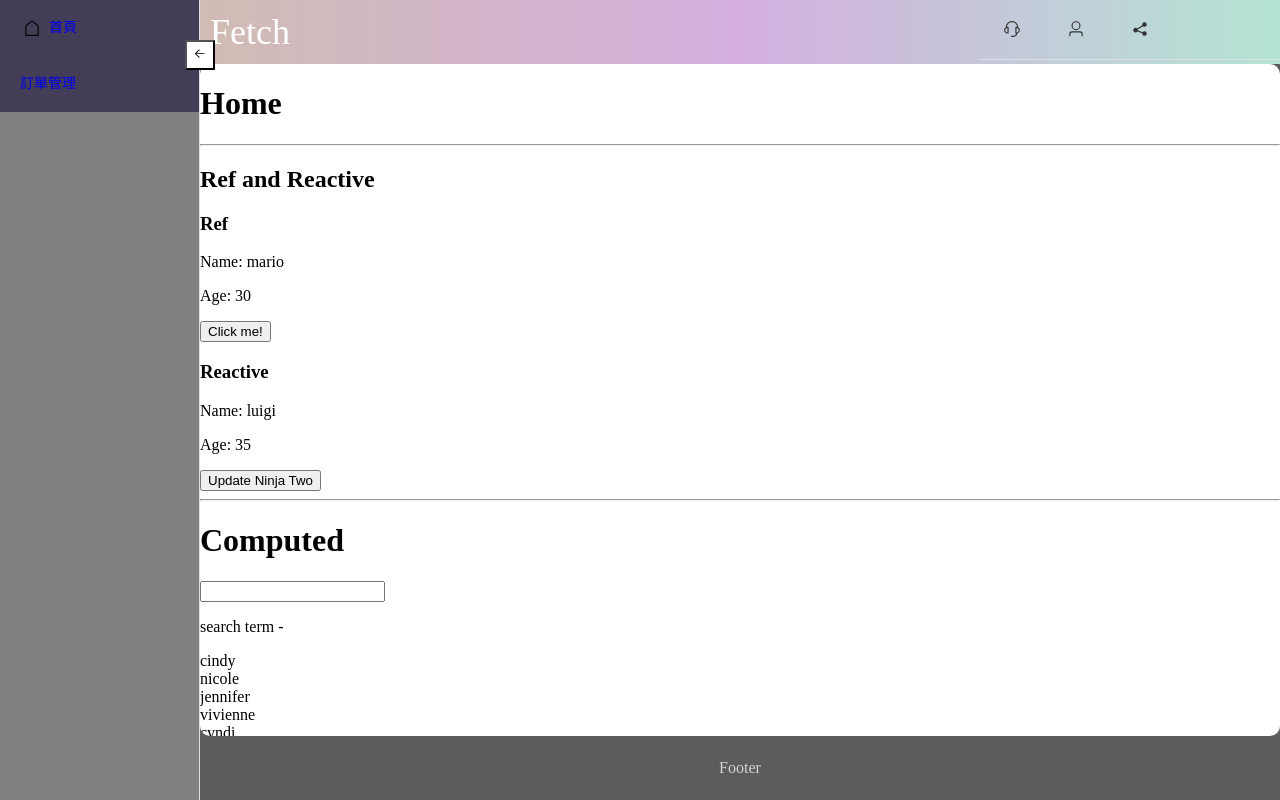
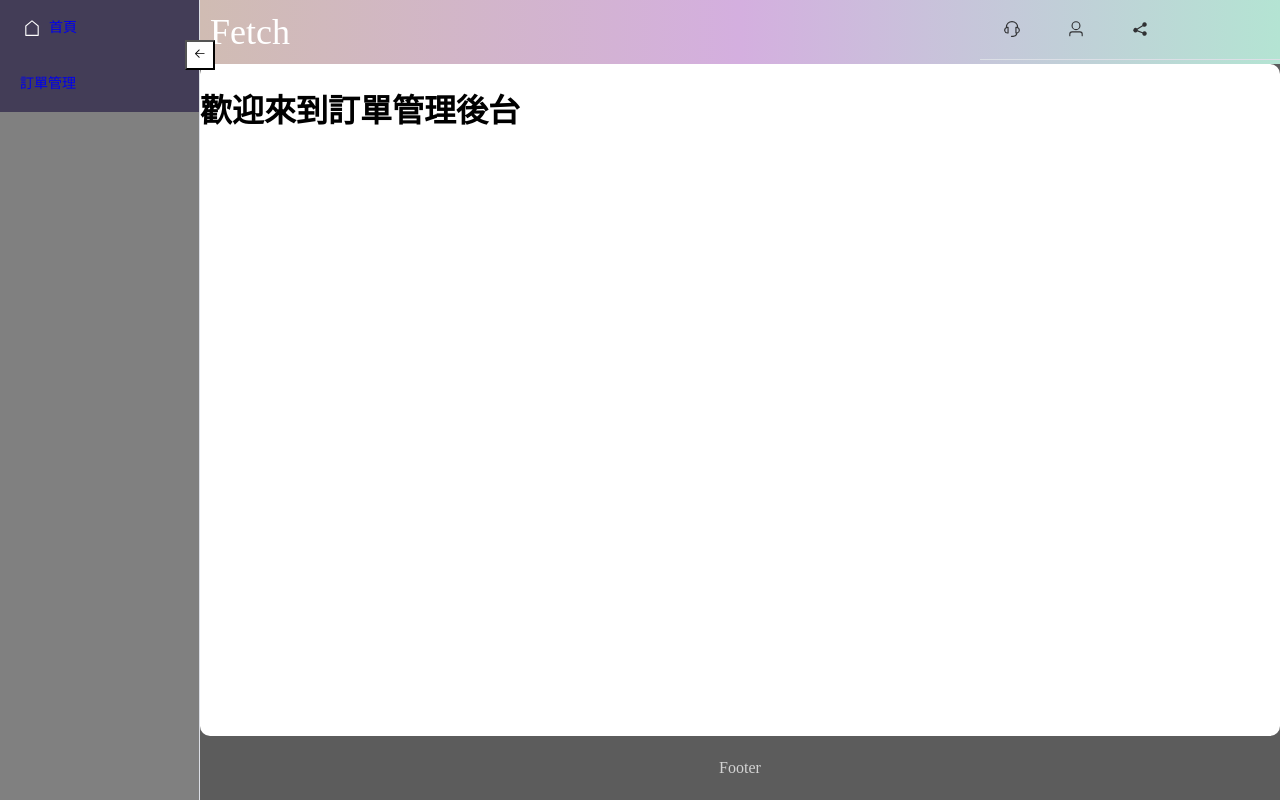
Before and after one commit to cindy951357/fetch-cms-back, a Vue app: page /home/index in a window 1280 px wide. Built offline with nearby package versions, Linux system fonts and the light colour scheme.

Commit message:
little clean

```diff
--- a/src/views/HomeView.vue
+++ b/src/views/HomeView.vue
@@ -1,66 +1,18 @@
 <template>
   <div class="home">
-    <h1>Home</h1>
-    <hr>
-    <h2>Ref and Reactive</h2>
-    <h3>Ref</h3>
-    <p>Name: {{ ninjaOne.name }}</p>
-    <p>Age: {{ ninjaOne.age }}</p>
-    <button @click="updateNinjaOne">Click me!</button>
+    <h1>歡迎來到訂單管理後台</h1>
 
-    <h3>Reactive</h3>
-    <p>Name: {{ ninjaTwo.name }}</p>
-    <p>Age: {{ ninjaTwo.age }}</p>
-    <button @click="updateNinjaTwo">Update Ninja Two</button>
-  </div>
-  <hr>
-  <div>
-    <h1>Computed</h1>
-    <input type="text" v-model="search">
-    <p>search term - {{ search }}</p>
-    <div v-for="name in matchingNames" :key="name">
-      {{ name }}
-    </div>
   </div>
 </template>
 
 <script>
-// @ is an alias to /src
-import { ref,
-  reactive,
-  computed,
-} from 'vue';
 
 export default {
   name: 'HomeView',
   setup() {
-    const search = ref('');
-    const names = ref(['cindy', 'nicole', 'jennifer', 'vivienne', 'cyndi', 'join', 'jay']);
-
-    const matchingNames = computed(() => {
-      return names.value.filter((name => name.includes(search.value)))
-    })
-
-    const ninjaOne = ref({name: 'mario', age: 30});
-    const ninjaTwo = reactive({ name: 'luigi', age: 35})
-
-
-    const updateNinjaOne = () => {
-      ninjaOne.value.age = 40;
-    }
-
-    const updateNinjaTwo = () => {
-      ninjaTwo.age = 50;
-    }
 
     return {
-      ninjaOne,
-      updateNinjaOne,
-      ninjaTwo,
-      updateNinjaTwo,
-      names,
-      search,
-      matchingNames
+
     };
   },
 }
```
